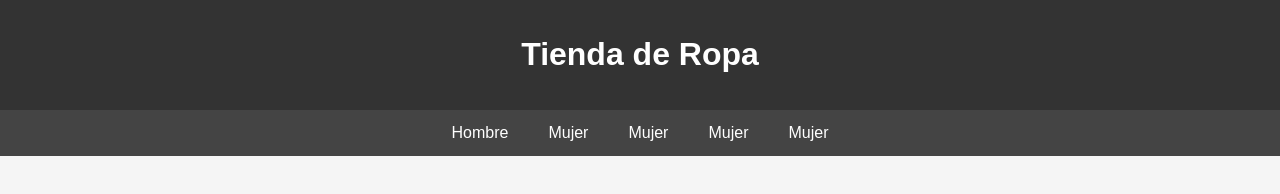
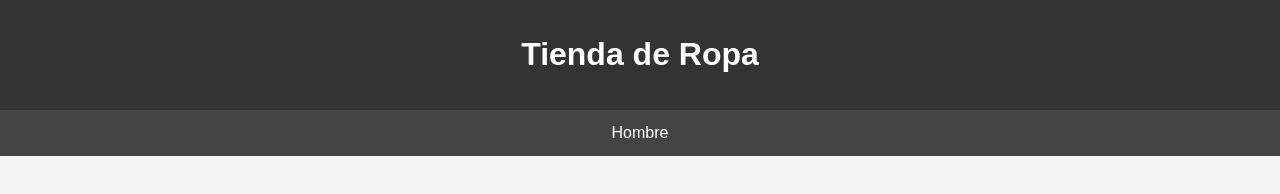
Before and after one commit to HectorinoS/TIENDA-DE-ROPA, a plain HTML site: page index.html in a window 1280 px wide. Drawn offline with Linux system fonts and the light colour scheme.

Commit message:
BORRAR 4 VECES MUJER

```diff
--- a/index.html
+++ b/index.html
@@ -12,10 +12,6 @@
     </header>
     <nav>
         <a href="#hombre">Hombre</a>
-        <a href="#mujer">Mujer</a>
-        <a href="#mujer">Mujer</a>
-        <a href="#mujer">Mujer</a>
-        <a href="#mujer">Mujer</a>
 
     </nav>
 
```
